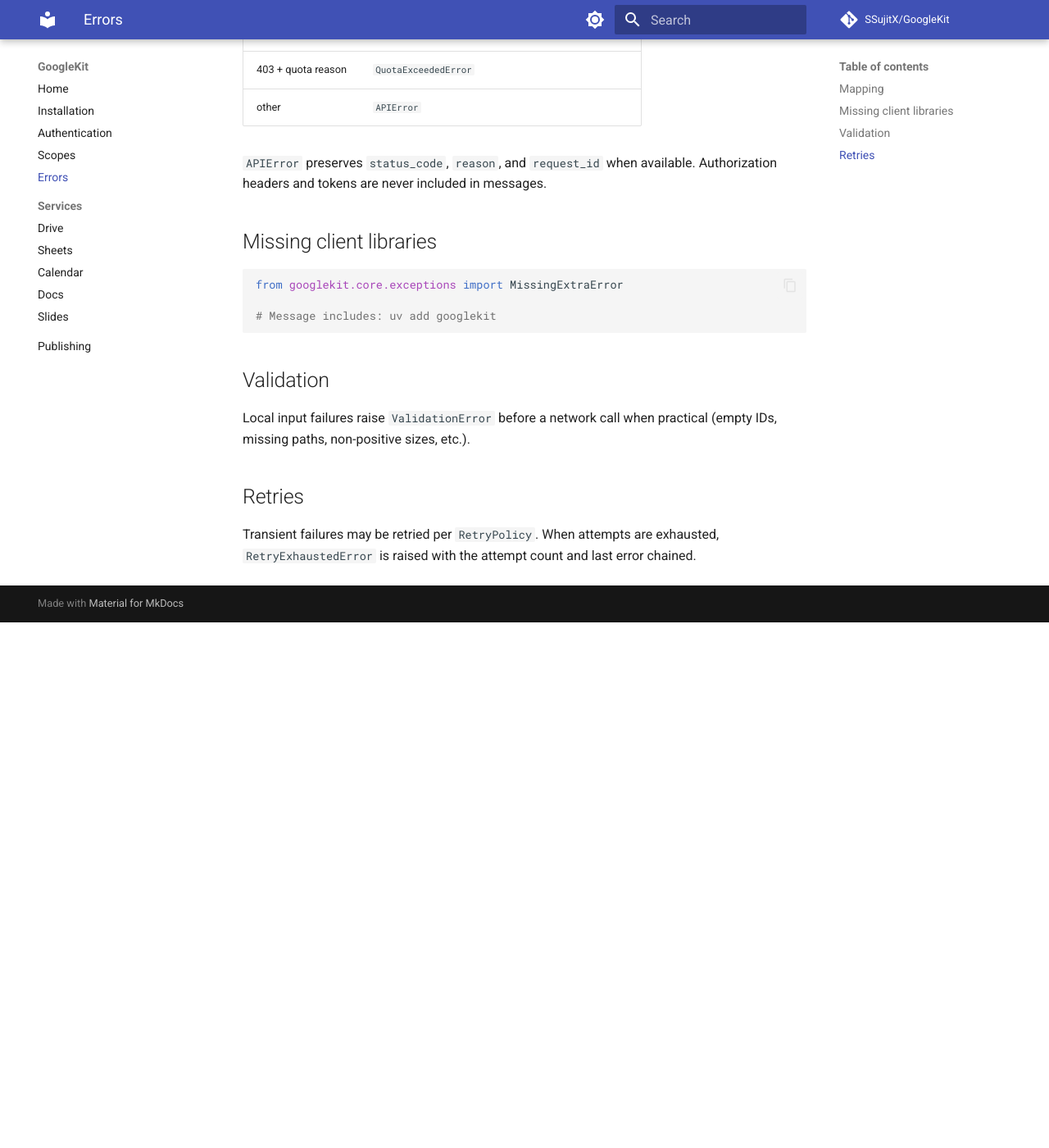
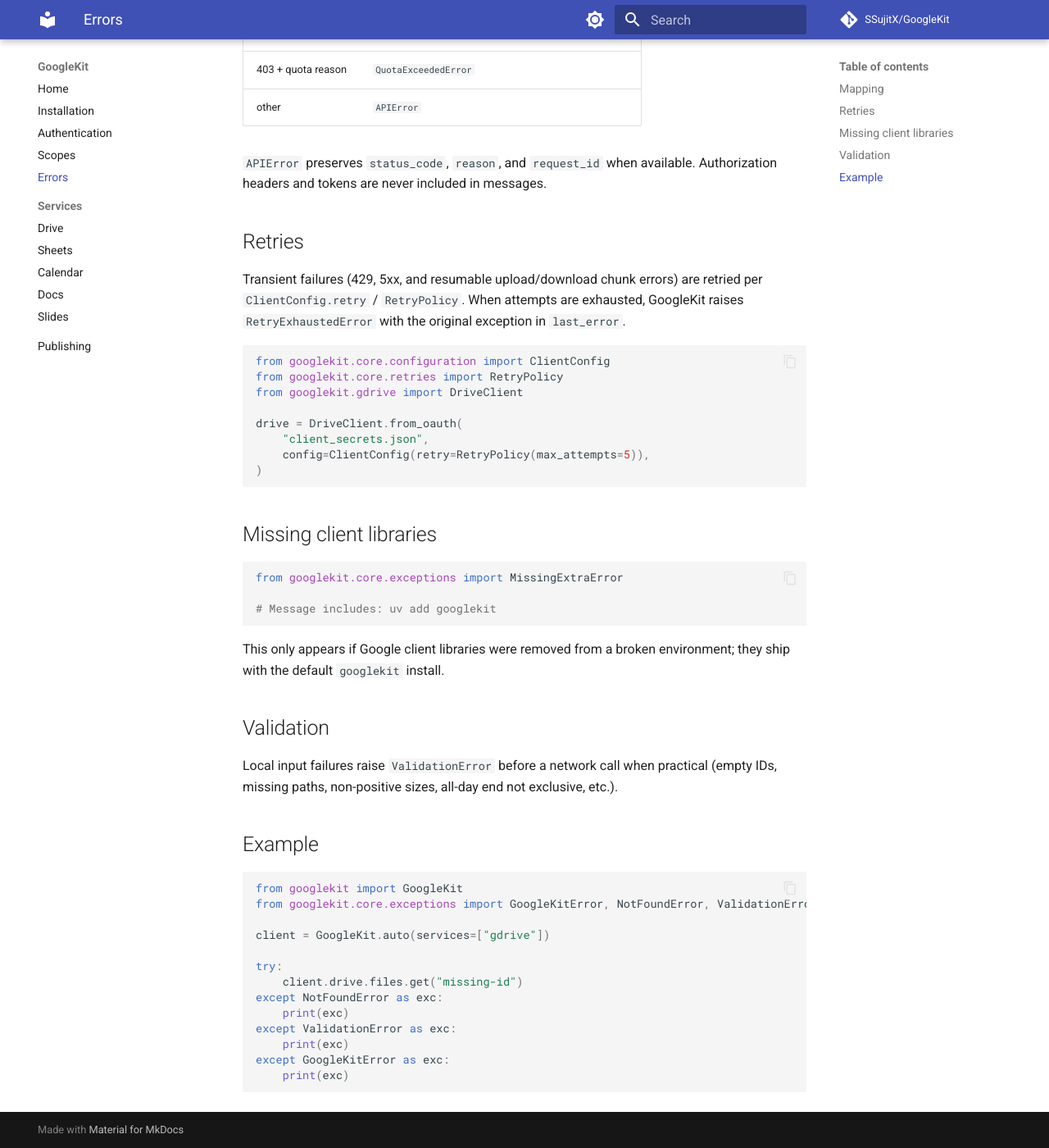
Before and after one commit to SSujitX/GoogleKit, an MkDocs documentation site: the page built from docs/errors.md, in a window 1280 px wide and 1400 px high, scrolled down 780 px. Shown: the whole window at 82% size. Built offline with MkDocs 1.6.1 and Material for MkDocs 9.7.7, drawn with Linux system fonts in a browser that asks for light colours; comment, search, counter and statistics services are not loaded; before the commit the page ends 1539 px from its top, so only the background shows below that; some of the changed text lies outside the part shown.

Commit message:
docs: Update errors documentation to include site link, retry policy details, and example usage for error handling

````diff
--- a/docs/errors.md
+++ b/docs/errors.md
@@ -1,6 +1,7 @@
 # Errors
 
 All library errors derive from `GoogleKitError`.
+Site: [https://ssujitx.github.io/GoogleKit/](https://ssujitx.github.io/GoogleKit/).
 
 ```text
 GoogleKitError
@@ -35,6 +36,23 @@
 `APIError` preserves `status_code`, `reason`, and `request_id` when available.
 Authorization headers and tokens are never included in messages.
 
+## Retries
+
+Transient failures (429, 5xx, and resumable upload/download chunk errors) are retried
+per `ClientConfig.retry` / `RetryPolicy`. When attempts are exhausted, GoogleKit raises
+`RetryExhaustedError` with the original exception in `last_error`.
+
+```python
+from googlekit.core.configuration import ClientConfig
+from googlekit.core.retries import RetryPolicy
+from googlekit.gdrive import DriveClient
+
+drive = DriveClient.from_oauth(
+    "client_secrets.json",
+    config=ClientConfig(retry=RetryPolicy(max_attempts=5)),
+)
+```
+
 ## Missing client libraries
 
 ```python
@@ -43,12 +61,28 @@
 # Message includes: uv add googlekit
 ```
 
+This only appears if Google client libraries were removed from a broken environment;
+they ship with the default `googlekit` install.
+
 ## Validation
 
 Local input failures raise `ValidationError` before a network call when practical
-(empty IDs, missing paths, non-positive sizes, etc.).
+(empty IDs, missing paths, non-positive sizes, all-day end not exclusive, etc.).
 
-## Retries
+## Example
 
-Transient failures may be retried per `RetryPolicy`. When attempts are exhausted,
-`RetryExhaustedError` is raised with the attempt count and last error chained.
+```python
+from googlekit import GoogleKit
+from googlekit.core.exceptions import GoogleKitError, NotFoundError, ValidationError
+
+client = GoogleKit.auto(services=["gdrive"])
+
+try:
+    client.drive.files.get("missing-id")
+except NotFoundError as exc:
+    print(exc)
+except ValidationError as exc:
+    print(exc)
+except GoogleKitError as exc:
+    print(exc)
+```
````
